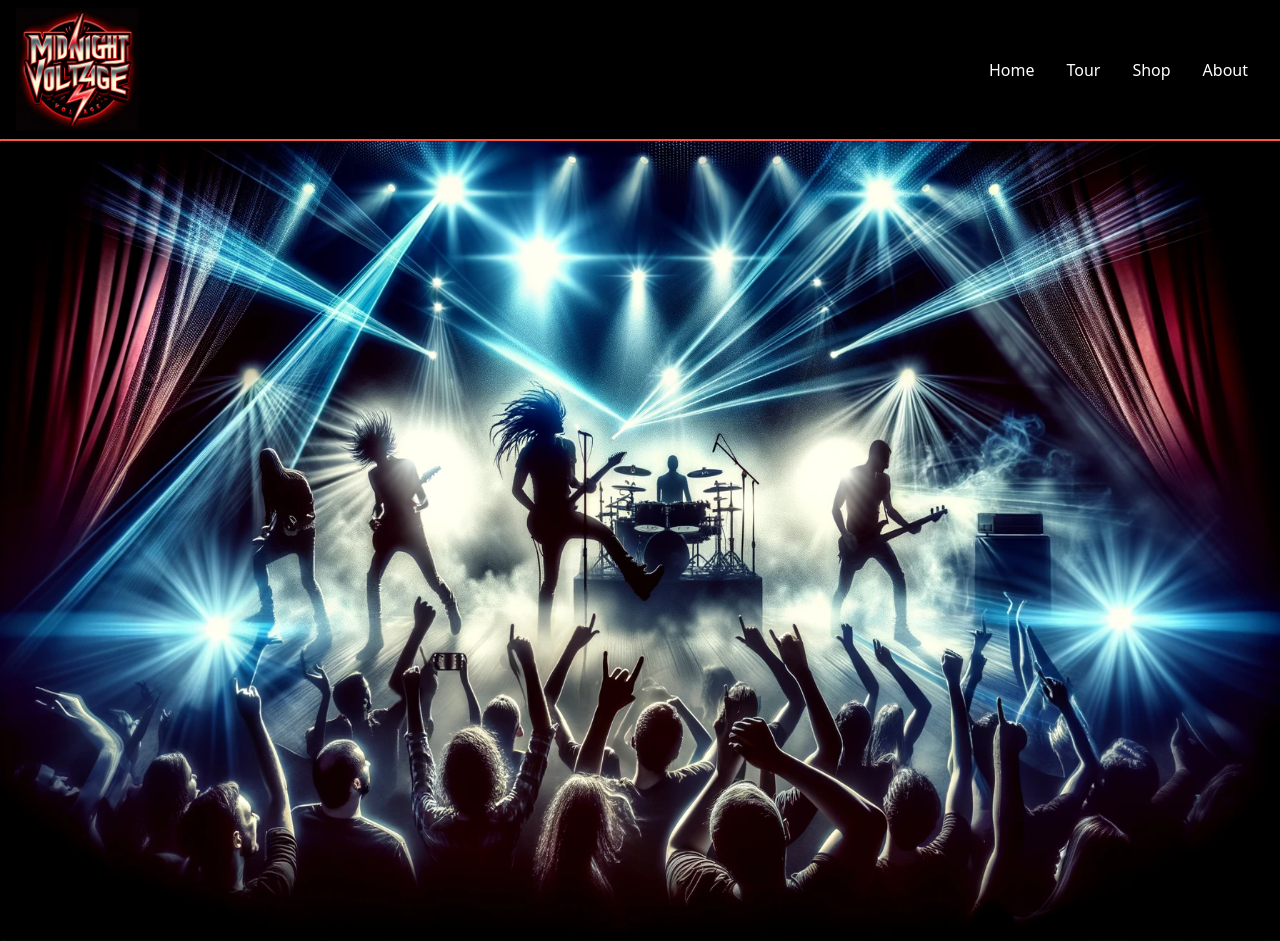
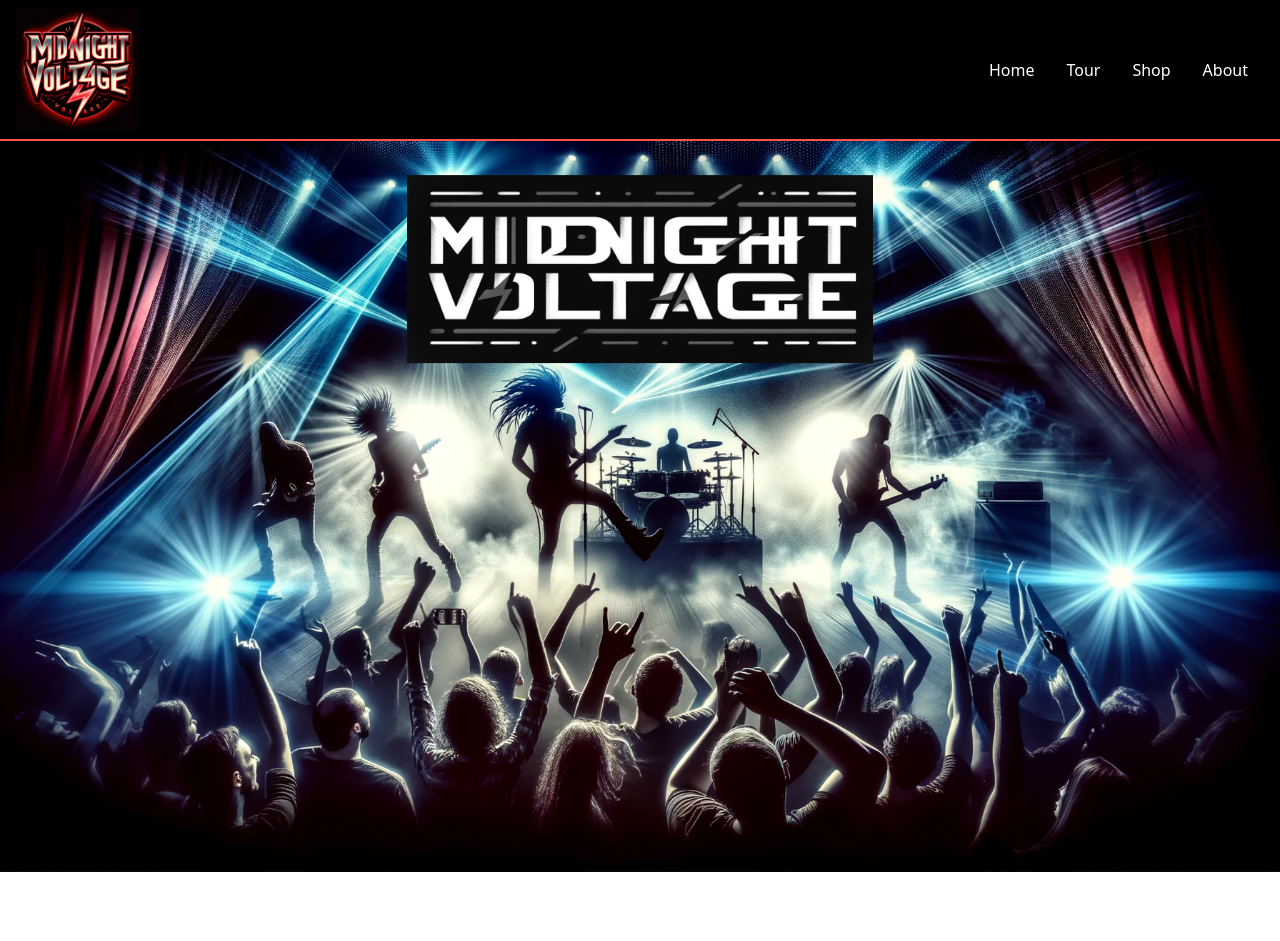
Before and after one commit to mattcarroll777/bandStore, a Next.js app: page / in a window 1280 px wide. After the commit the page ends 872 px from the top, so only its background shows below. Built offline with nearby package versions, Linux system fonts and the light colour scheme.

Commit message:
styling added main page logo

```diff
--- a/components/Navbar.js
+++ b/components/Navbar.js
@@ -5,7 +5,14 @@
   return (
     <nav className="flex items-center justify-between px-4 py-2 bg-black text-white border-b-2 border-custom-sec">
       <div>
-        <Image width={123} height={102} src="/BandLogo.webp" alt="/next.svg" />
+        <Link href={'/'}>
+          <Image
+            width={123}
+            height={102}
+            src="/BandLogo.webp"
+            alt="/next.svg"
+          />
+        </Link>
       </div>
       <div>
         <Link className="mx-4 font-family-oswald" href={'/'}>
--- a/pages/index.js
+++ b/pages/index.js
@@ -2,12 +2,20 @@
 
 export default function Home() {
   return (
-    <div className="flex justify-center item-center h-screen">
+    <div className="relative w-full h-64">
       <Image
         src="/BandBackground.webp"
         alt="vercel.svg"
+        className="absolute inset-0 w-full h-844 object-cover"
         width={1440}
         height={844}
+      />
+      <Image
+        src="/BandLogoInv.png"
+        alt="vercel.svg"
+        className="absolute left-1/2 top-1/2 transform -translate-x-1/2 -translate-y-1/2 w-466 h-195"
+        width={466}
+        height={195}
       />
     </div>
   );
```
Also changed, not shown: public/BandLogoInv.png (added).
